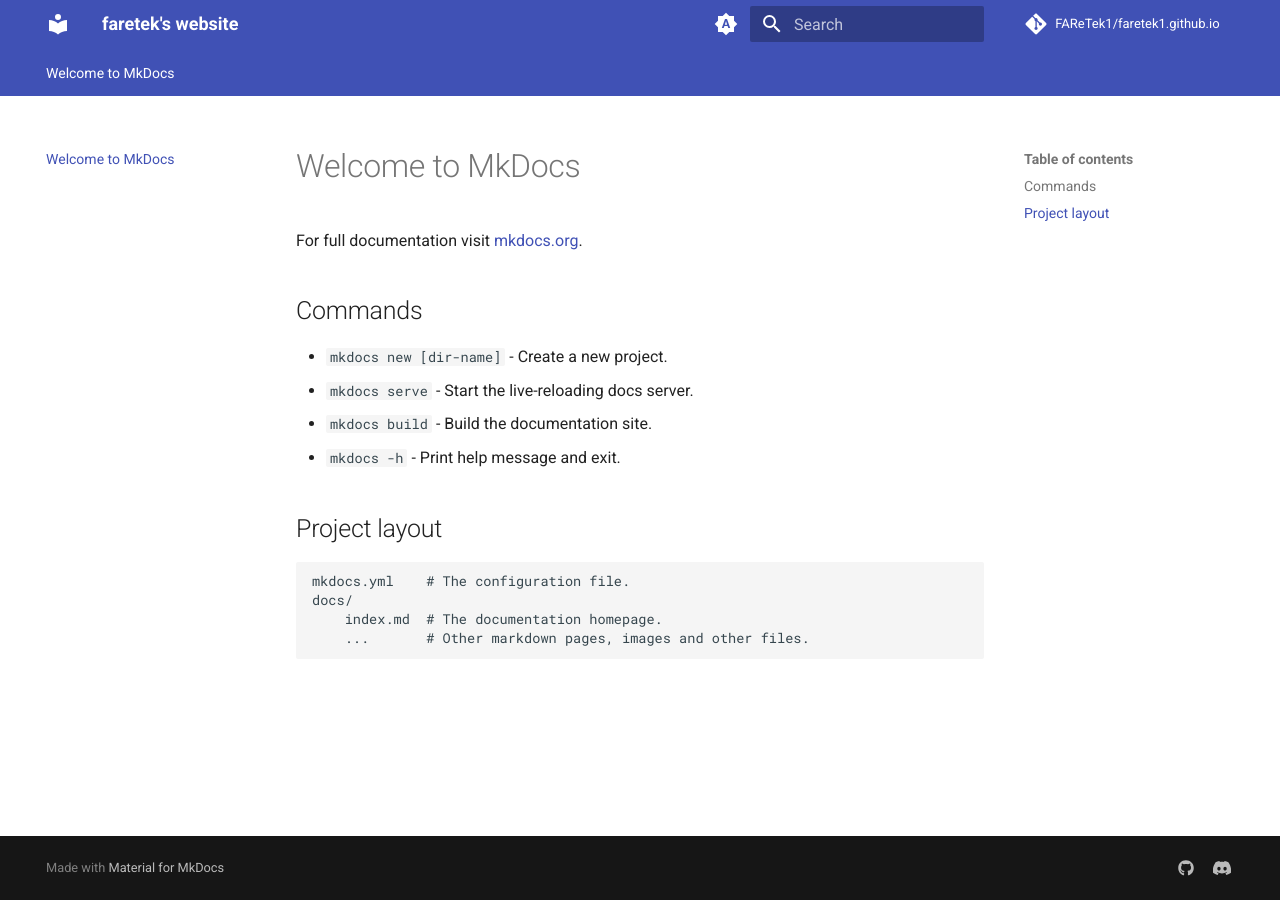
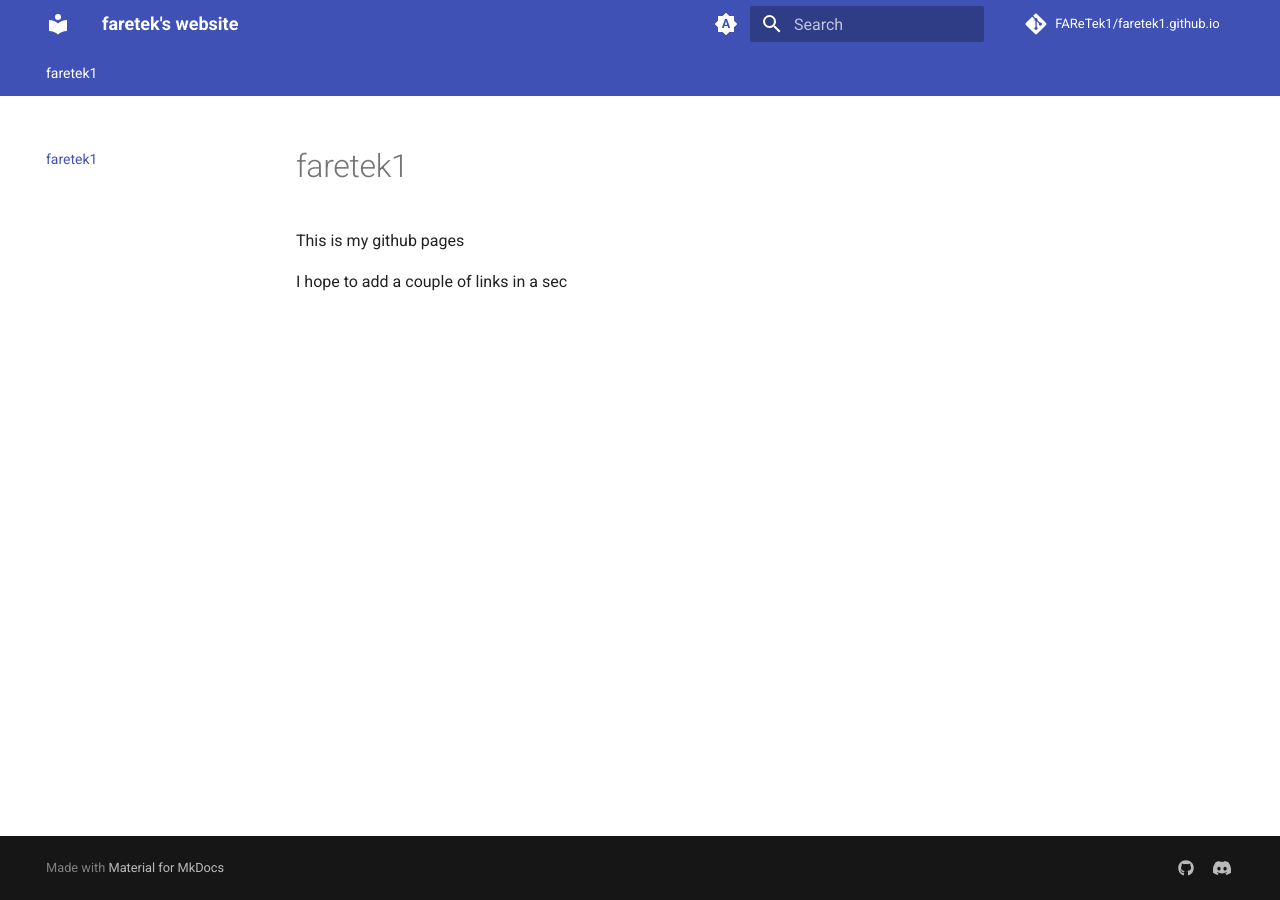
Before and after one commit to faretek1/faretek1.github.io, an MkDocs documentation site: the page built from docs/index.md, in a window 1280 px wide. Built offline with MkDocs 1.6.1 and Material for MkDocs 9.7.7, drawn with Linux system fonts in a browser that asks for light colours; comment, search, counter and statistics services are not loaded.

Commit message:
feat: ci.yml

```diff
--- a/docs/index.md
+++ b/docs/index.md
@@ -1,17 +1,5 @@
-# Welcome to MkDocs
+# faretek1
 
-For full documentation visit [mkdocs.org](https://www.mkdocs.org).
+This is my github pages
 
-## Commands
-
-* `mkdocs new [dir-name]` - Create a new project.
-* `mkdocs serve` - Start the live-reloading docs server.
-* `mkdocs build` - Build the documentation site.
-* `mkdocs -h` - Print help message and exit.
-
-## Project layout
-
-    mkdocs.yml    # The configuration file.
-    docs/
-        index.md  # The documentation homepage.
-        ...       # Other markdown pages, images and other files.
+I hope to add a couple of links in a sec
```
Also changed, not shown: README.md (+1 -1 lines), 1 other file.
